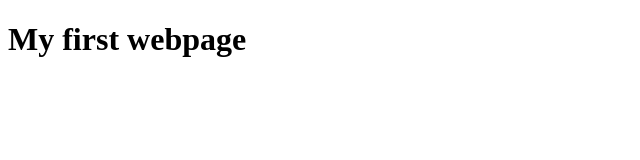
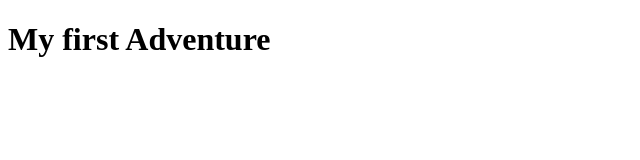
Before and after one commit to kaimmej/updated_california_site, a plain HTML site: page index.html in a window 1280 px wide. Shown: the whole page, without its empty margins (0-640 px from the left). Drawn offline with Linux system fonts and the light colour scheme.

Commit message:
Changed heading of my webpage

```diff
--- a/index.html
+++ b/index.html
@@ -10,7 +10,7 @@
 <body>
    <script src="js/app.js"></script>
    <header>
-        <h1>My first webpage</h1>
+        <h1>My first Adventure</h1>
    </header>
 </body>
 </html>
```
